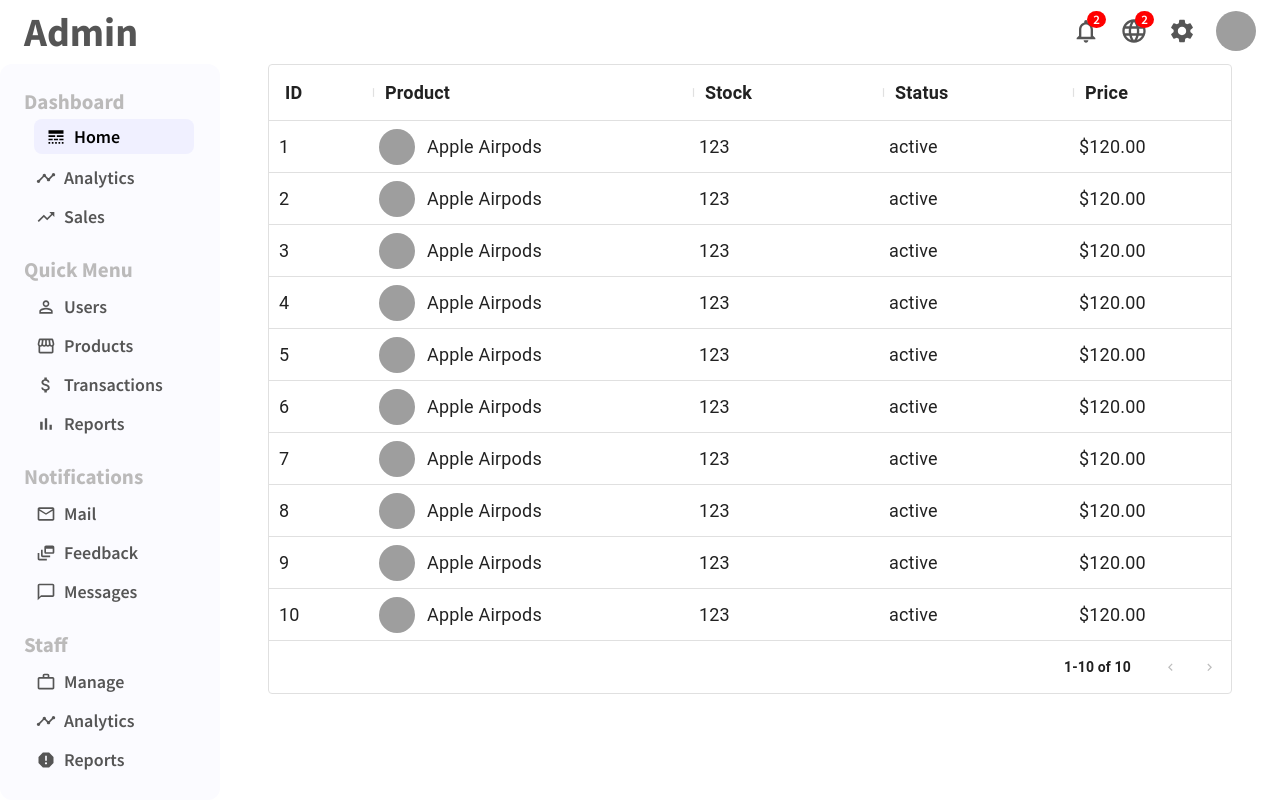
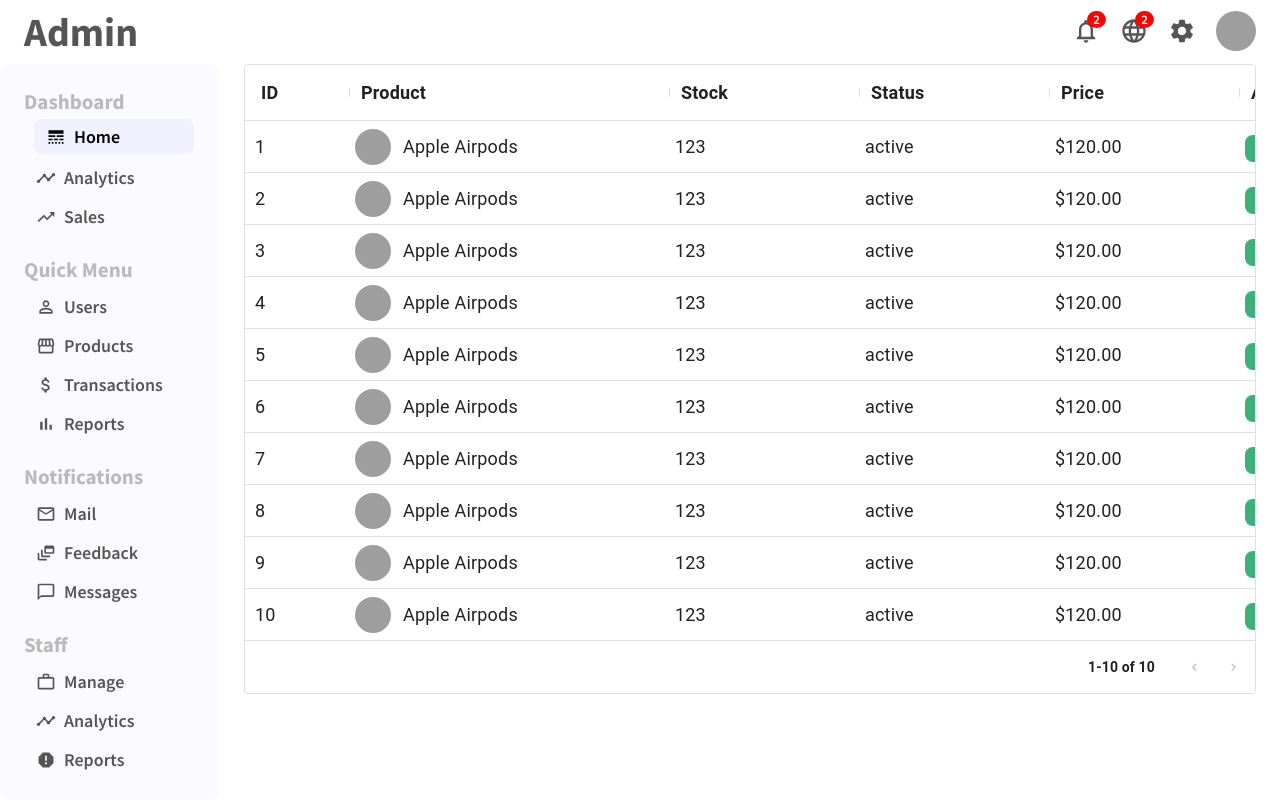
Before and after one commit to DuyetVu2001/react-admin-dashboard, a React (Create React App) app: page /products in a window 1280 px wide. Shown: the top 808 px of the page. Built offline with nearby package versions, Linux system fonts and the light colour scheme; grey boxes are pictures that could not be loaded.

Commit message:
delete margin

```diff
--- a/src/pages/ProductList/style.scss
+++ b/src/pages/ProductList/style.scss
@@ -1,5 +1,4 @@
 .products {
-	margin: 0 2.4rem 2.4rem;
 	font-size: 2rem;
 
 	&__product-list {
--- a/src/pages/UserList/style.scss
+++ b/src/pages/UserList/style.scss
@@ -1,5 +1,4 @@
 .users {
-	margin: 0 2.4rem 2.4rem;
 	font-size: 2rem;
 
 	&__user-list {
```
